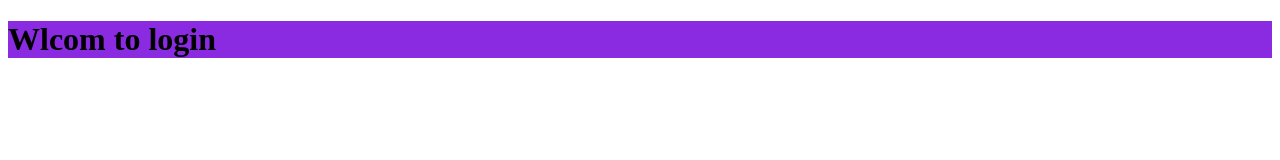
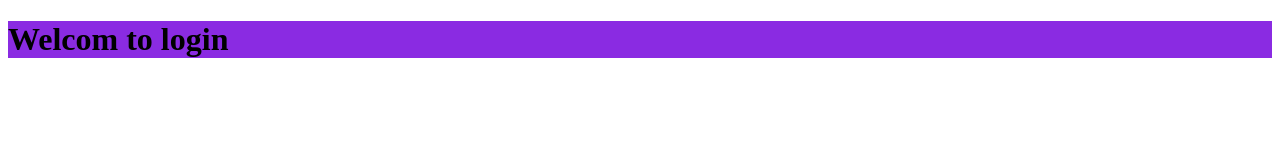
Before and after one commit to kanivaradhan/project-nexus, a plain HTML site: page home.html in a window 1280 px wide. Drawn offline with Linux system fonts and the light colour scheme.

Commit message:
sample text

```diff
--- a/home.html
+++ b/home.html
@@ -6,6 +6,6 @@
     <title>Document</title>
 </head>
 <body>
-    <h1 style="background-color: blueviolet;"> Wlcom to login</h1>
+    <h1 style="background-color: blueviolet;"> Welcom to login</h1>
 </body>
 </html>
```
